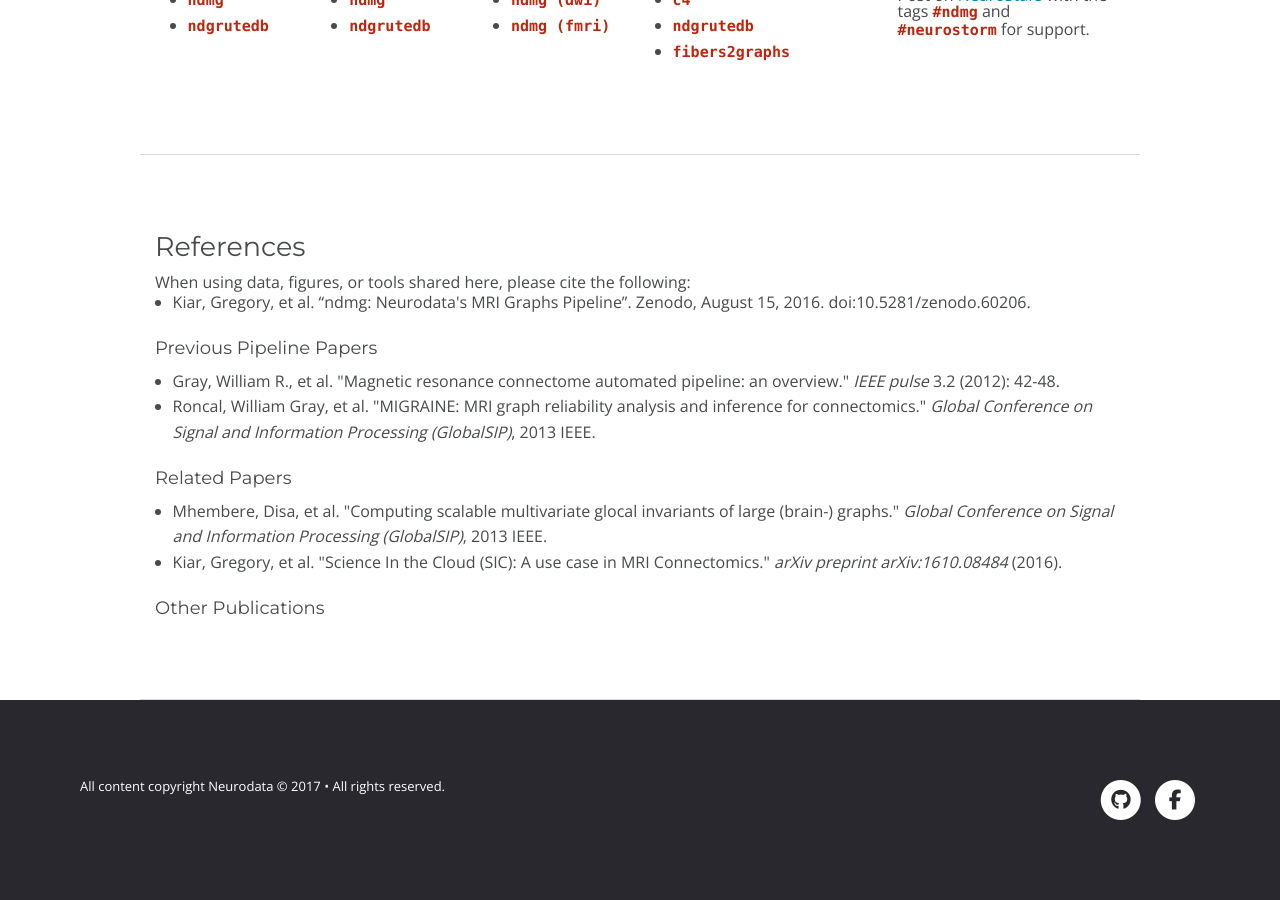
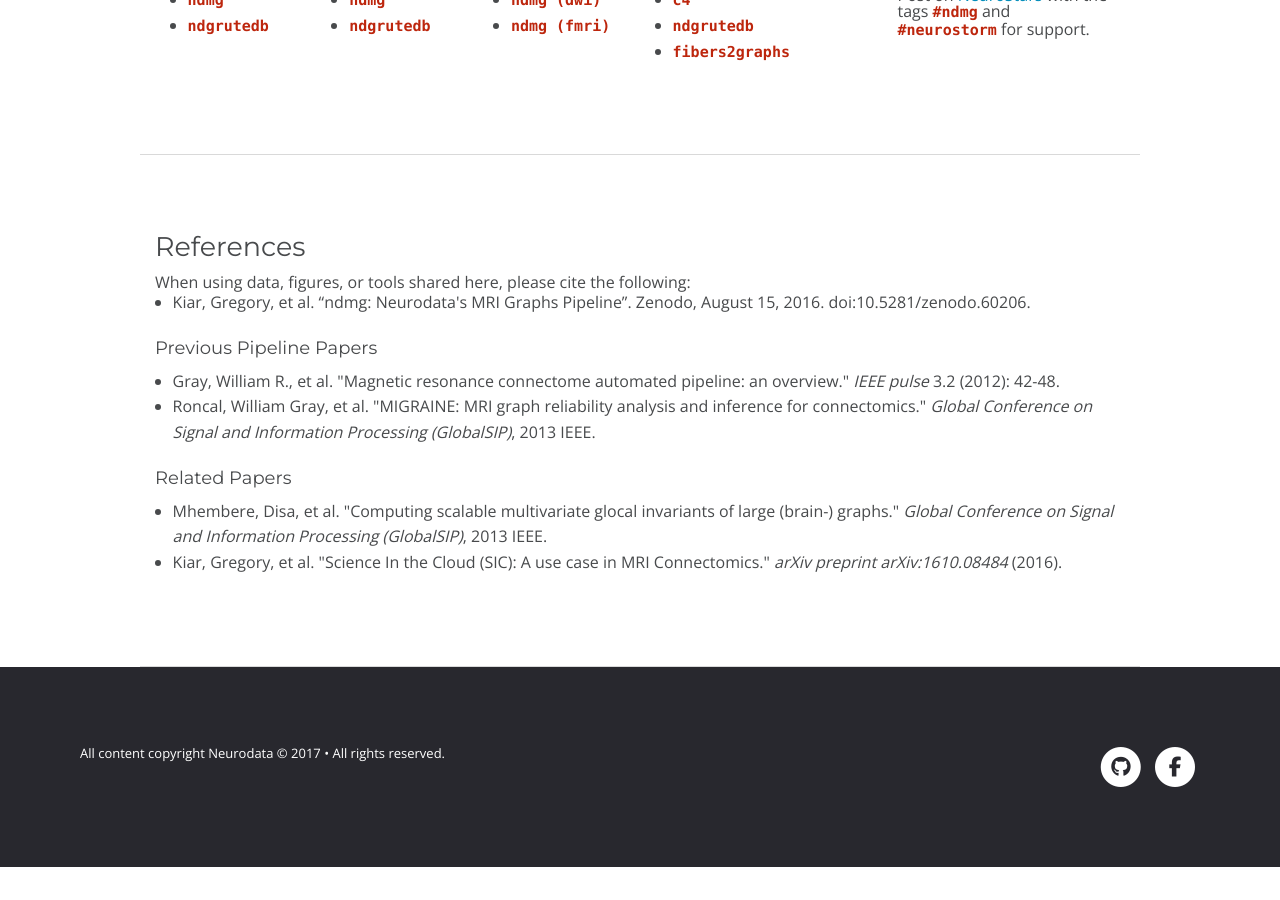
Before and after one commit to neurodata/mri.neurodata.io, a Jekyll site: the page built from index.html, in a window 1280 px wide and 900 px high, scrolled down 799 px. Built offline with Jekyll 4.4.1, drawn with Linux system fonts in a browser that asks for light colours; nearby versions of some CDN libraries; the list of posts is cut into pages by our own code; after the commit the page ends 1666 px from its top, so only the background shows below that.

```diff
--- a/index.html
+++ b/index.html
@@ -230,8 +230,6 @@
 	<li>Kiar, Gregory, et al. "Science In the Cloud (SIC): A use case in MRI Connectomics." <em>arXiv preprint arXiv:1610.08484</em> (2016).</li>
 </ul>
 
-<h5> Other Publications </h5>
-
 
 </div>
 </article>
```
